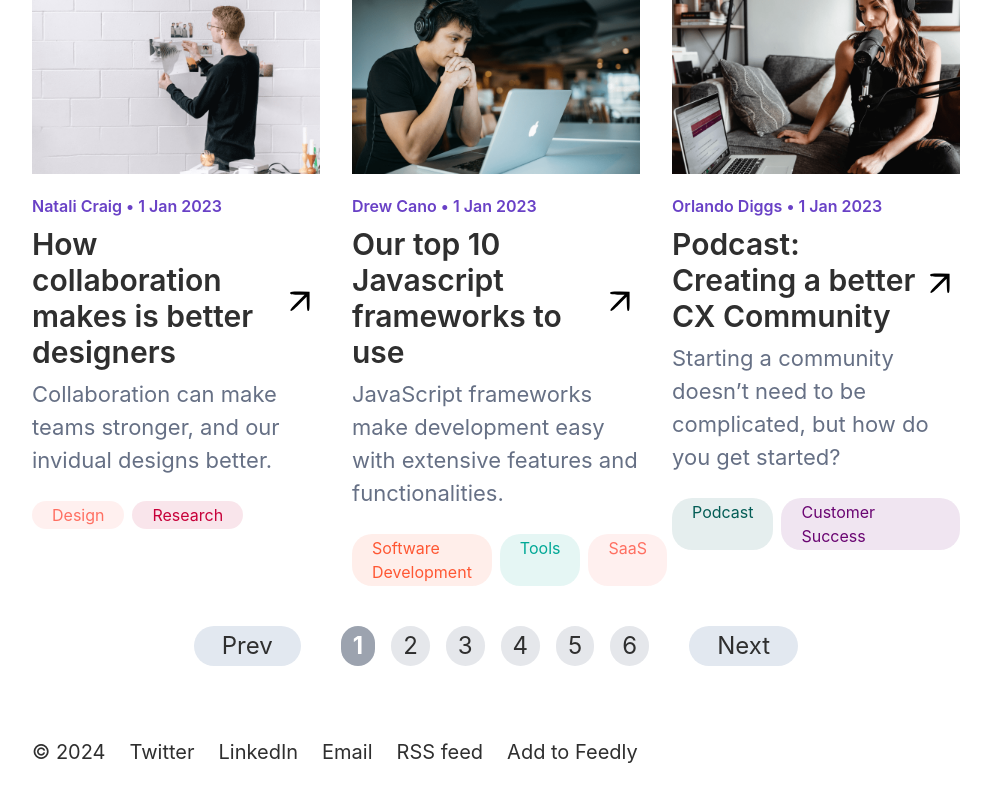
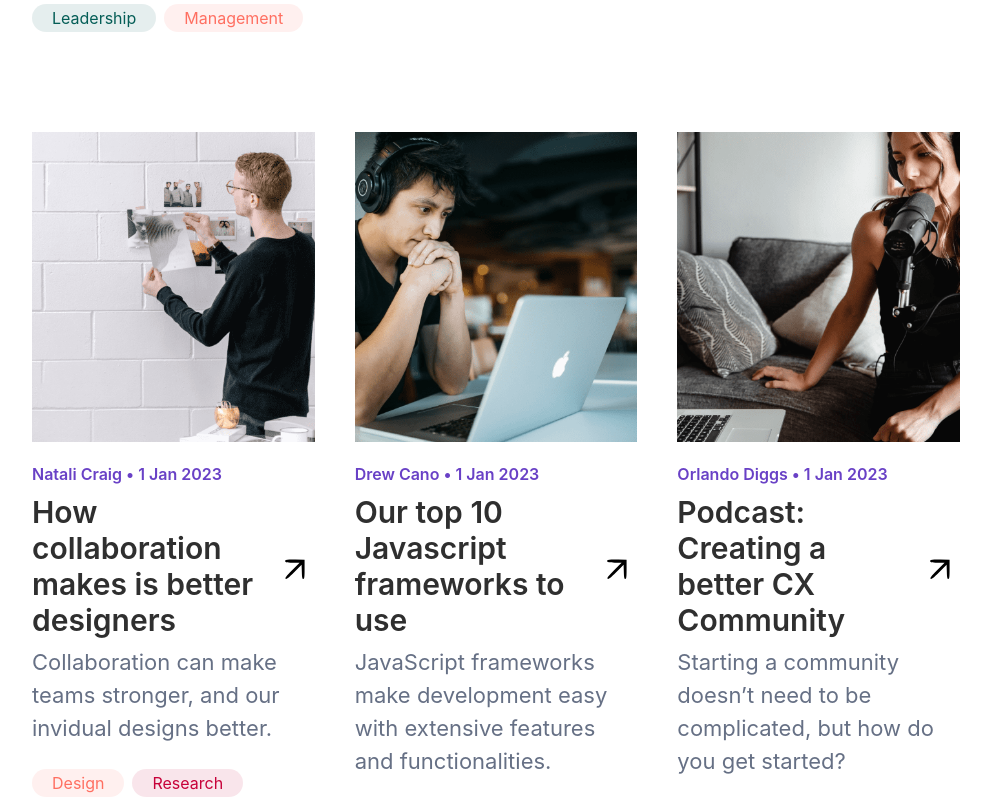
Before and after one commit to MatiSanti7/TheBlog, a React (Vite) app: page / in a window 1280 px wide. Shown: the part 2920-3720 px from the top of the page, without its empty margins (144-1135 px from the left). Built offline with nearby package versions, Linux system fonts and the light colour scheme; the HTML template or start-up script is replaced by a standard one.

Commit message:
Fix Styles

```diff
--- a/src/components/Blog/AllBlogs.jsx
+++ b/src/components/Blog/AllBlogs.jsx
@@ -30,7 +30,7 @@ const AllBlogs = () => {
   return (
     <section>
       <h2 className="mb-8 text-2xl font-semibold">All blog posts</h2>
-      <div className="grid grid-cols-3 grid-rows-2 gap-8">
+      <div className="grid grid-cols-3 grid-rows-2 gap-10">
         {currentPosts.map((post) => (
           <PostBlog post={post} key={post.id}></PostBlog>
         ))}
@@ -39,7 +39,9 @@ const AllBlogs = () => {
         <button
           onClick={prevPage}
           disabled={currentPage === 1}
-          className="py-1 text-2xl px-7 bg-slate-200 rounded-3xl"
+          className={`py-1 text-2xl px-7  rounded-3xl ${
+            currentPage === 1 ? "cursor-not-allowed opacity-25" : "bg-slate-200"
+          }`}
         >
           Prev
         </button>
@@ -50,9 +52,9 @@ const AllBlogs = () => {
                 onClick={() => setPage(index + 1)}
                 className={`text-2xl ${
                   currentPage === index + 1
-                    ? "font-bold bg-gray-400 text-white"
-                    : "font-normal bg-gray-200"
-                } rounded-full px-3 py-1`}
+                    ? "font-bold bg-gray-400 text-white rounded-xl"
+                    : "font-normal "
+                }  px-3 py-1`}
               >
                 {index + 1}
               </button>
@@ -62,7 +64,11 @@ const AllBlogs = () => {
         <button
           onClick={nextPage}
           disabled={currentPage === totalPages}
-          className="py-1 text-2xl px-7 bg-slate-200 rounded-3xl"
+          className={`py-1 text-2xl px-7  rounded-3xl ${
+            currentPage === totalPages
+              ? "cursor-not-allowed opacity-25"
+              : "bg-slate-200"
+          }`}
         >
           Next
         </button>
--- a/src/components/Blog/PostBlog.jsx
+++ b/src/components/Blog/PostBlog.jsx
@@ -5,7 +5,11 @@ const PostBlog = ({ post }) => {
   const { image, title, author, date, description, categories } = post;
   return (
     <div className="post-blog">
-      <img src={image} alt="" className="mb-5" />
+      <img
+        src={image}
+        alt=""
+        className="mb-5 h-[310px] object-cover w-[490px]"
+      />
       <small className="text-base font-semibold text-[#6941C6]">
         {author} • {date}
       </small>
```
